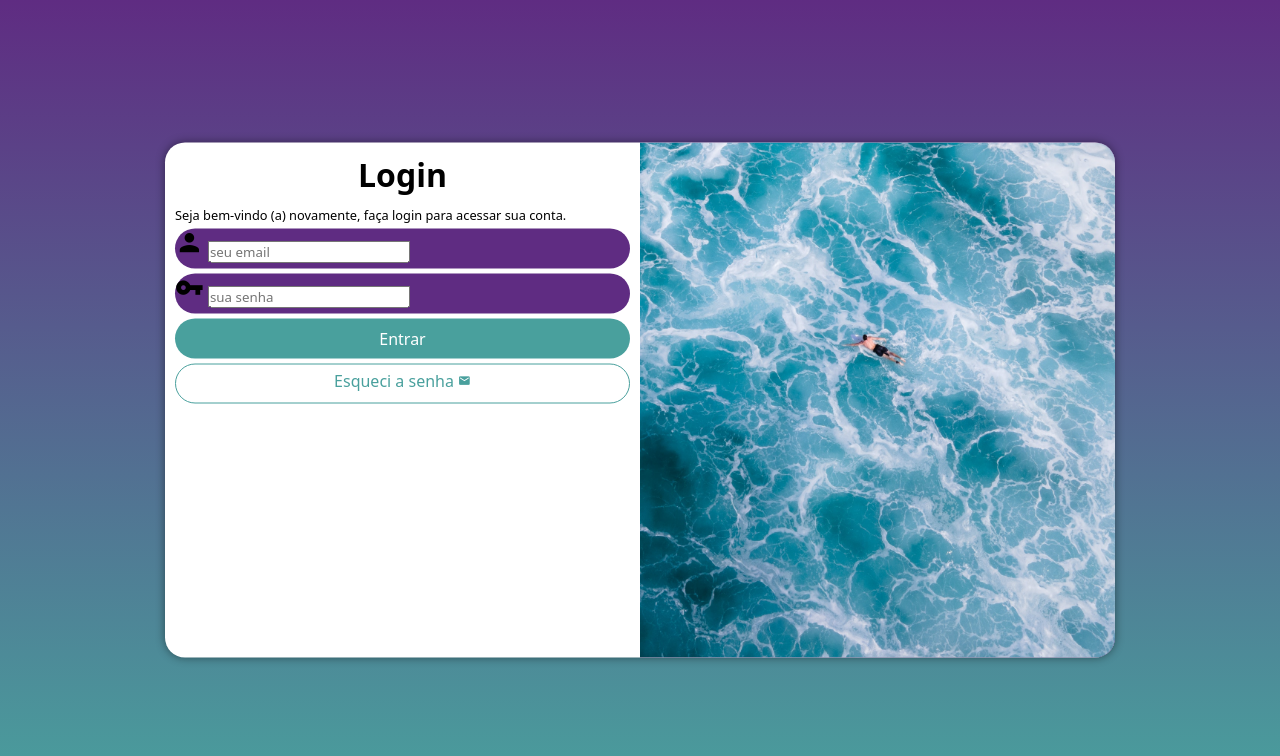
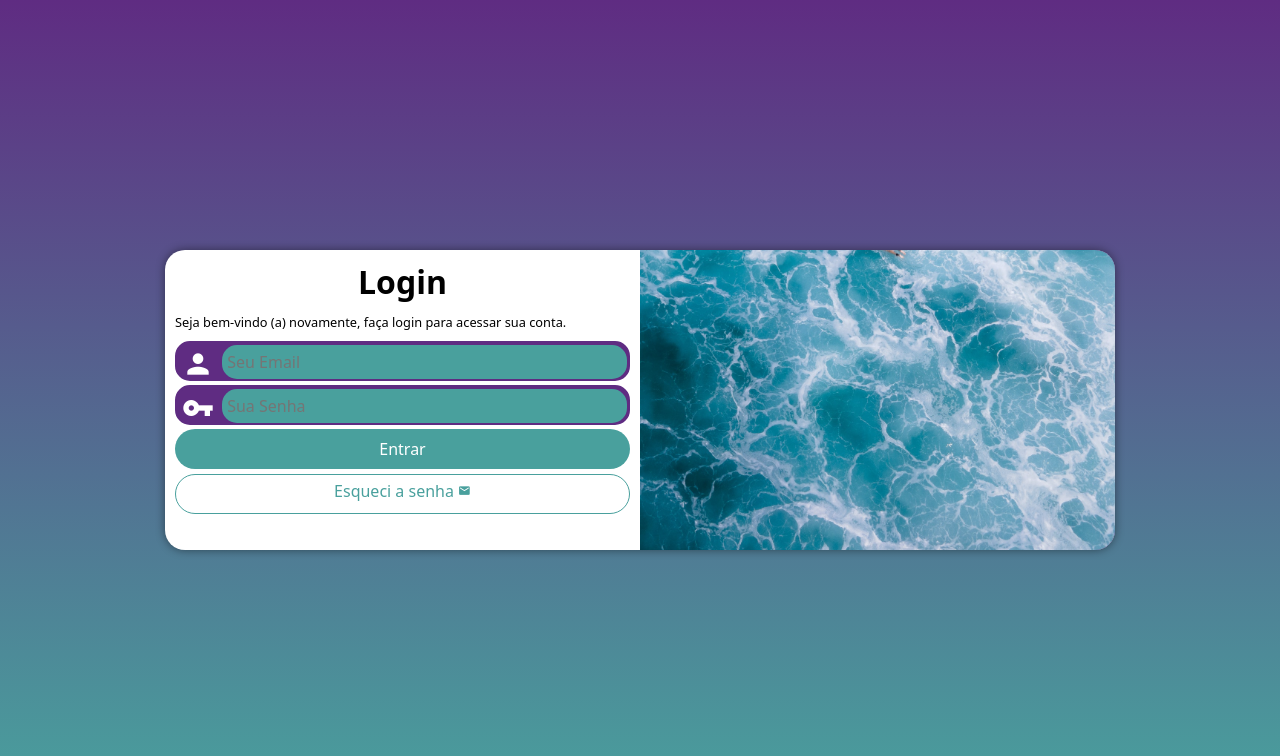
Before and after one commit to brunodevpereira/projeto-login, a plain HTML site: page index.html in a window 1280 px wide. Drawn offline with Linux system fonts and the light colour scheme.

Commit message:
Projeto finalizado

```diff
--- a/estilos/midia-qrs.css
+++ b/estilos/midia-qrs.css
@@ -8,6 +8,7 @@
 
 
 @media screen and (min-width: 768px) and (max-width: 992px) {
+    /* Conf. para Tablet */
 
     body {
         background-image: linear-gradient(to top, var(--cor01), var(--cor02));
@@ -16,6 +17,7 @@
 
     section#login {
         width: 80vw;
+        height: 280px;
     }
 
     section#login > div#imagem {
@@ -34,6 +36,7 @@
 }
 
 @media screen and (min-width: 992px) {
+    /* Conf. para Desctop */
 
     body {
         background-image: linear-gradient(to top, var(--cor01), var(--cor02));
@@ -42,6 +45,7 @@
 
     section#login {
         width: 950px;
+        height: 300px;
     }
 
     section#login > div#imagem {
@@ -63,6 +67,7 @@
 
     div#formulario > p {
         font-size: 0.8em;
+        margin: 10px 0px;
 
     }
 }
--- a/estilos/style.css
+++ b/estilos/style.css
@@ -33,14 +33,13 @@ section#login {
     position: absolute;
     top: 50%;
     left: 50%;
-    transform: translate(-50%, -50%);
     overflow: hidden;
-
     background-color: white;
     width: 250px;
     height: 515px;
     border-radius: 20px;
     box-shadow: 0px 0px 10px rgba(0, 0, 0, 0.456);
+    transform: translate(-50%, -50%);
     transition: width .2s, heigth .2s;
     transition-timing-function: ease;
 }
@@ -72,10 +71,11 @@ div#formulario > p {
 form > div.campo {
     background-color: var(--cor02);
     display: block;
+    border: 3px solid var(--cor02);
     width: 100%;
     height: 40px;
-    border-radius: 20px;
-    margin: 5px 0px;
+    border-radius: 15px;
+    margin: 4px 0px;
 
 }
 
@@ -85,9 +85,29 @@ div.campo > label {
 }
 
 div.campo > span {
-    font-size: 1.8em;
+    color: white;
+    font-size: 2em;
+    width: 40px;
+    padding: 4px;
 
 }
+
+div.campo > input {
+    background-color: var(--cor01);
+    font-size: 1em;
+    width: calc(100% - 44.6px);
+    height: 100%;
+    border: 0px;
+    border-radius: 15px;
+    padding: 5px;
+    transform: translateY(-12px);
+}
+
+div.campo > input:focus-within {
+    background-color: white;
+
+}
+
 
 form > input[type=submit] {
     display: block;
--- a/index.html
+++ b/index.html
@@ -21,12 +21,12 @@
                 <form action="login.php" method="post" autocomplete="on">
                     <div class="campo">
                         <span class="material-icons">person</span>
-                        <input type="email" name="login" id="ilogin" placeholder="seu email" autocomplete="email" required maxlength="20">
+                        <input type="email" name="login" id="ilogin" placeholder="Seu Email" autocomplete="email" required maxlength="20">
                          <label for="ilogin">Login</label>
                     </div>
                     <div class="campo">
                         <span class="material-icons md-24">vpn_key</span>
-                        <input type="password" name="senha" id="isenha" placeholder="sua senha" autocomplete="current-password" required minlength="8" maxlength="20">
+                        <input type="password" name="senha" id="isenha" placeholder="Sua Senha" autocomplete="current-password" required minlength="8" maxlength="20">
                         <label for="senha">Senha</label>
                     </div>
                     <input type="submit" value="Entrar">
```
